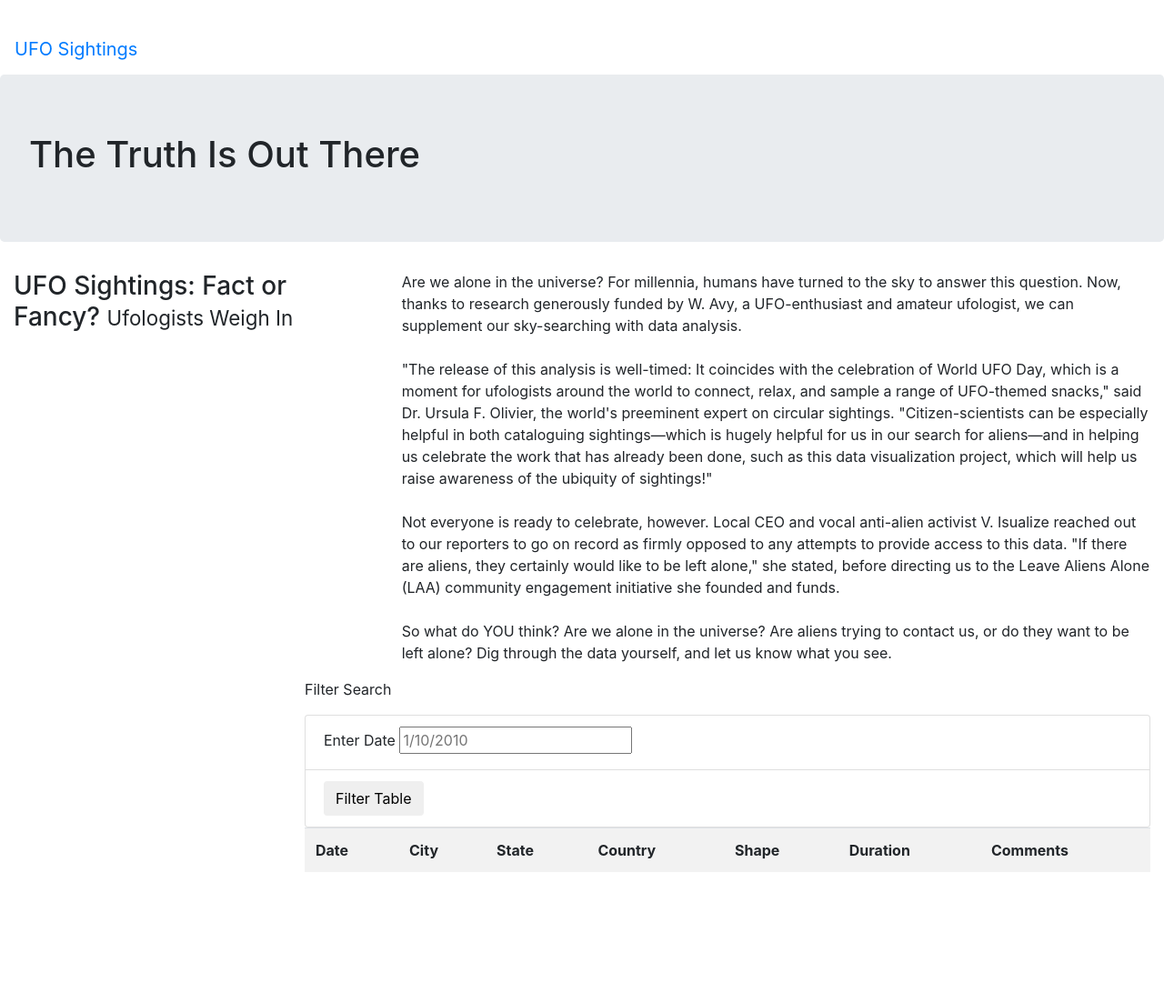
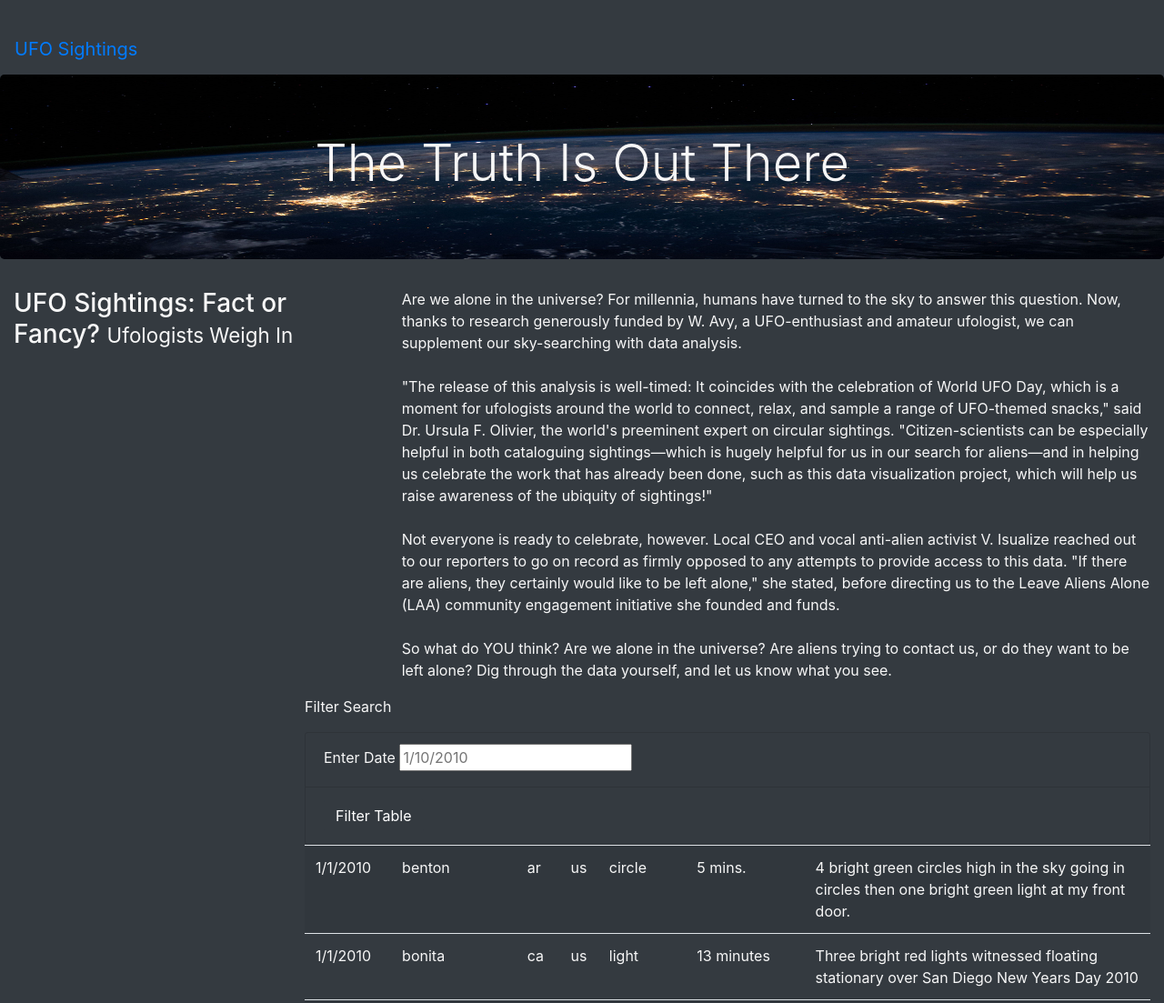
Before and after one commit to caseykotowski/UFOs, a plain HTML site: page index.html in a window 1280 px wide. Shown: the top 1103 px of the page at 91% size. Before the commit the page ends 975 px from the top, so only its background shows below. Drawn offline with nearby package versions, Linux system fonts and the light colour scheme.

Commit message:
added data and formating

```diff
--- a/index.html
+++ b/index.html
@@ -12,17 +12,17 @@
       crossorigin="anonymous"
     />
     <link rel="stylesheet" href="static/css/style.css">
-    <nav class="navbar navbar-expand-lg">
+    <nav class="navbar navbar-dark bg-dark navbar-expand-lg">
         <a class="navbar-brand" href="index.html"UFO Sightings></a>
     </nav>
 </head>
-<body>
+<body class="bg-dark">
     <div class="wrapper">
         <nav class="navbar navbar-expand-lg">
             <a class="navbar-brand" href="index.html">UFO Sightings</a>
         </nav>
         <div class="jumbotron">
-            <h1>The Truth Is Out There</h1>
+            <h1 class="display-4">The Truth Is Out There</h1>
         </div>
         <div class="container-fluid">
             <div class="row">
@@ -41,15 +41,15 @@
 
                 </div>
                 <div class="col-md-9">
-                    <form>
+                    <form class="bg-dark">
                         <p>Filter Search</p>
-                        <ul class="list-group">
-                            <li class="list-group-item">
+                        <ul class="bg-dark list-group">
+                            <li class="bg-dark list-group-item">
                                 <label for="date">Enter Date</label>
                                 <input type="text" placeholder="1/10/2010" id="datetime" />
                             </li>
-                            <li class="list-group-item">
-                                <button id="filter-btn" type="button" class="btn btn-default">Filter Table</button>
+                            <li class="bg-dark list-group-item">
+                                <button id="filter-btn" type="button" class="btn btn-dark">Filter Table</button>
                             </li>
                         </ul>
                     </form>
@@ -70,5 +70,8 @@
             </div>
         </div>
     </div>
+    <script src="https://cdnjs.cloudflare.com/ajax/libs/d3/4.11.0/d3.js"></script>
+    <script src="static/js/data.js"></script>
+    <script src="static/js/app.js"></script>
 </body>
 </html>
--- a/static/css/style.css
+++ b/static/css/style.css
@@ -0,0 +1,9 @@
+body {
+
+    color: #f7f7f7;
+}
+.jumbotron {
+    background-image: url("../images/nasa.jpg");
+    background-size: 100% 100%;
+    text-align: center;
+}
```
Also changed, not shown: static/images/nasa.jpg (added).
